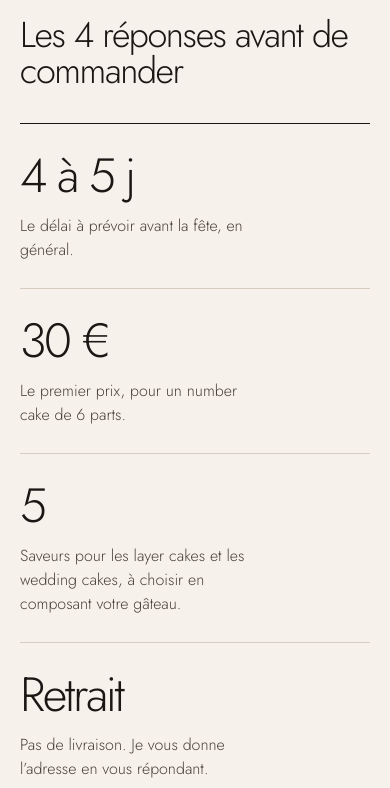
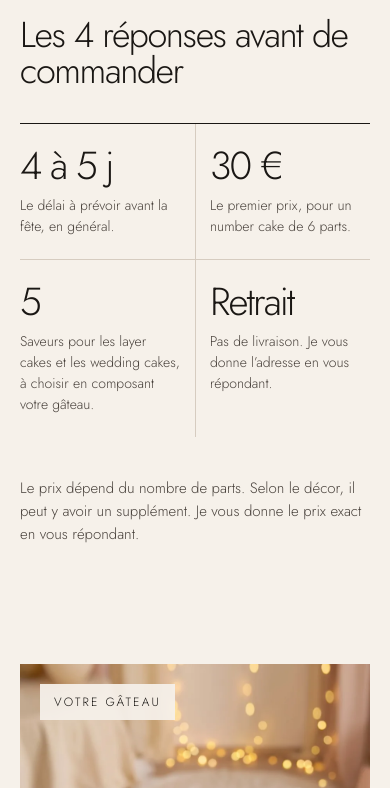
Before and after one commit to YsaacMoise/cake-by-lk-v2, a plain HTML site: page index.html in a window 390 px wide. Shown: the part 4460-5248 px from the top of the page. Drawn offline with Linux system fonts and the light colour scheme.

Commit message:
Tahara : fond clair comme les autres photos phares ; les 4 réponses en grille 2×2 sur téléphone
Co-Authored-By: Claude Opus 5.5 <noreply@anthropic.com>
Claude-Session: https://claude.ai/code/session_01JgPEsJ48koGoxerrymP9XH

```diff
--- a/css/style.css
+++ b/css/style.css
@@ -279,9 +279,14 @@ img{display:block;max-width:100%}
   .puces.saveurs{grid-template-columns:repeat(3,1fr)}
   .retours{grid-template-columns:1fr;gap:20px}
 }
-@media (max-width:400px){
-  .grille4{grid-template-columns:1fr}
-  .grille4>div+div{border-left:0;padding-left:0;border-top:1px solid var(--trait)}
+@media (max-width:600px){
+  .grille4{grid-template-columns:1fr 1fr}
+  .grille4>div{padding:22px 14px 22px 0}
+  .grille4>div:nth-child(2n){border-left:1px solid var(--trait);padding-left:14px;padding-right:0}
+  .grille4>div:nth-child(3){border-left:0;padding-left:0}
+  .grille4>div:nth-child(n+3){border-top:1px solid var(--trait)}
+  .reponses .grille4 .chiffre{font-size:clamp(30px,10vw,44px)}
+  .reponses .grille4 .detail{margin-top:10px;font-size:14px;max-width:none}
 }
 
 @media (prefers-reduced-motion:reduce){
```
Also changed, not shown: img/g2/tahara-costume-1200.webp, img/g2/tahara-costume-480.webp, img/g2/tahara-costume-900.webp.
